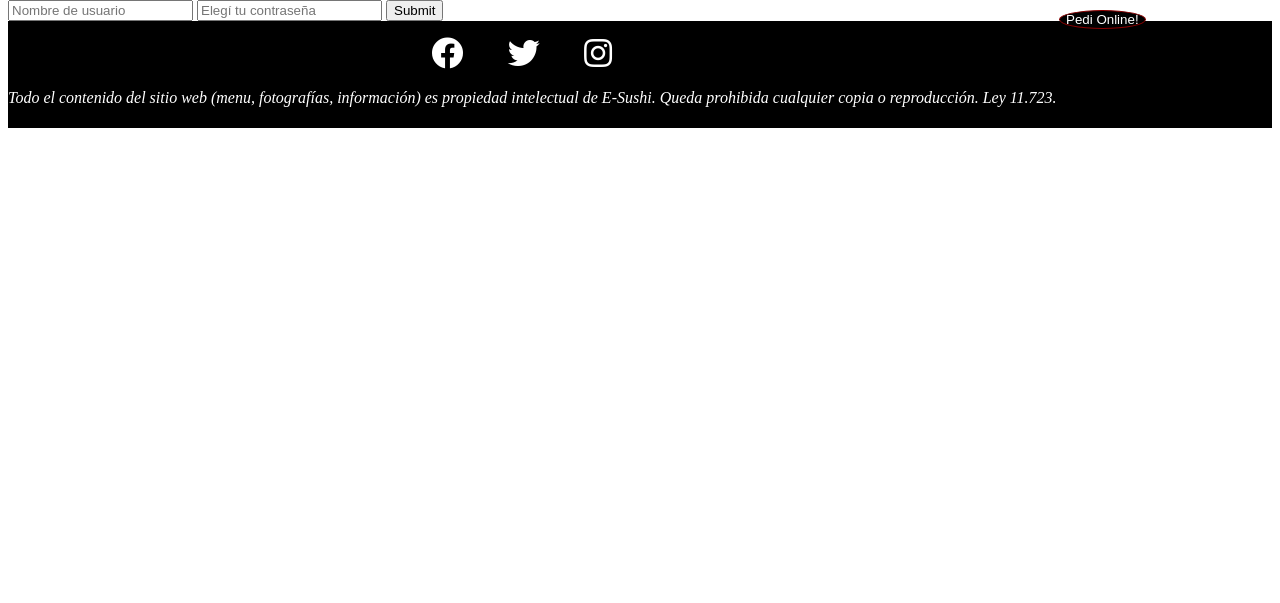
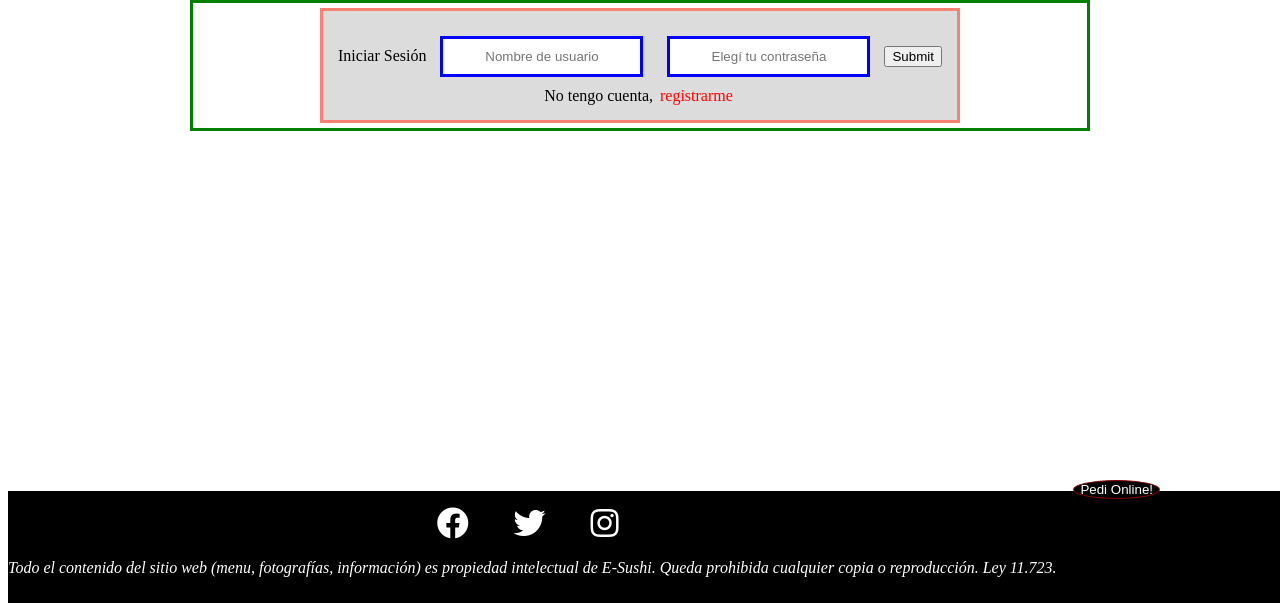
Before and after one commit to fedentz/e-sushi, a Node server app: page /login in a window 1280 px wide. Shown: the part 197-800 px from the top of the page. Run offline with Node 20, Linux system fonts and the light colour scheme.

Commit message:
avance con el login

```diff
--- a/public/css/style.css
+++ b/public/css/style.css
@@ -66,6 +66,45 @@ footer{
 footer{
 bottom: 0;
 }
+
+.log-in{
+    border: solid green ;
+    padding: 5px;
+    flex-wrap: wrap;
+   display: flex;
+   width: 70%;
+   margin: auto;
+   justify-content: center;
+   align-items: center;
+}
+.ingresar{
+    align-items: center;
+    height: 100%;
+    background-color: gainsboro;
+    justify-content: center;
+    margin: auto;
+    text-align: center;
+    border: solid salmon;
+    padding: 15px;
+}
+.llenar{
+ border: solid blue;
+ margin: 10px;
+ align-items: center;
+ justify-content: center;
+ padding: 10px;
+ text-align: center;
+}
+footer{
+position: absolute;
+width: 100%;
+padding-bottom: 10px;
+}
+.registro{
+    color: red;
+    text-decoration: none;
+    padding: 3px;
+}
 @media (min-width: 717px) {
 
     .burger{
@@ -82,4 +121,5 @@ bottom: 0;
     .navbar li{
         display: inline;
     }
+
 }
--- a/views/index.html
+++ b/views/index.html
@@ -34,7 +34,7 @@
             <div class="social"><a href="twitter.com/e-sushi" style="color: white; text-decoration: none;"><i class="fab fa-twitter"></i></a></div>
             <div class="social"><a href="instagram.com/e-sushi" style="color: white; text-decoration: none;"><i class="fab fa-instagram"></i></a></div>
         </section>
-        <p>Todo el contenido del sitio web (menu, fotografías, información) es propiedad intelectual de E-Sushi.
+        <p class="footer-text"> Todo el contenido del sitio web (menu, fotografías, información) es propiedad intelectual de E-Sushi.
             Queda prohibida cualquier copia o reproducción. Ley 11.723.
         </p>
         <div>
--- a/views/login.html
+++ b/views/login.html
@@ -24,15 +24,18 @@
     </header>
 
     <body>
-        <form class="ingresar" action="login" method="POST">
+        <article class="log-in">
+        <form class="ingresar" action="login" method="POST">Iniciar Sesión
             <label for="nombre de usuario" ></label>
             <input  class="llenar" type="text" id="nombre de usuario" name="nombre de usuario" placeholder="Nombre de usuario" required minlength="4">
             <label for="password" ></label>
             <input class="llenar" type="password" id="password" name="password" placeholder="Elegí tu contraseña" required minlength="8">
             <label for="enviar" ></label>
             <input  class="enviar-boton" type="submit" id="enviar" name="enviar">
+            <div> No tengo cuenta, <a class="registro" href="./registro.html" > registrarme</a></div>
         </form>
 
+    </article>
         <footer>
             <section class="footer-box">
                 <div class="social"><a href="facebook.com/e-sushi" style="color: white; text-decoration: none;"><i class="fab fa-facebook"></i></a></div>
```
Also changed, not shown: public/css/normalize.css (renamed from public/normalize.css), public/images/sushi-fondo.jpeg (renamed from public/images/FOTOSUSHI12.jpeg).
